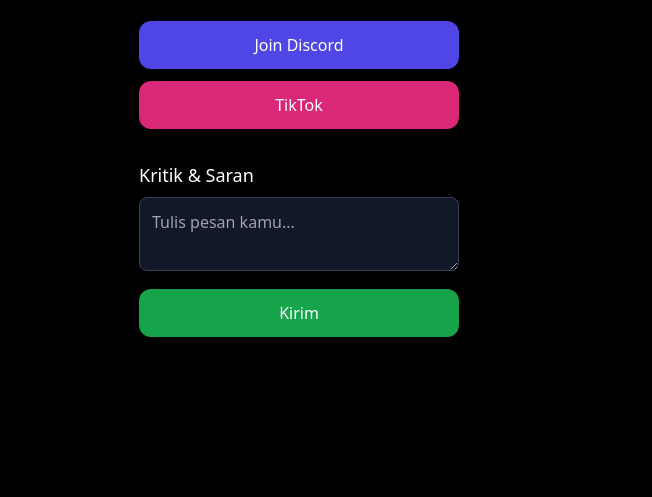
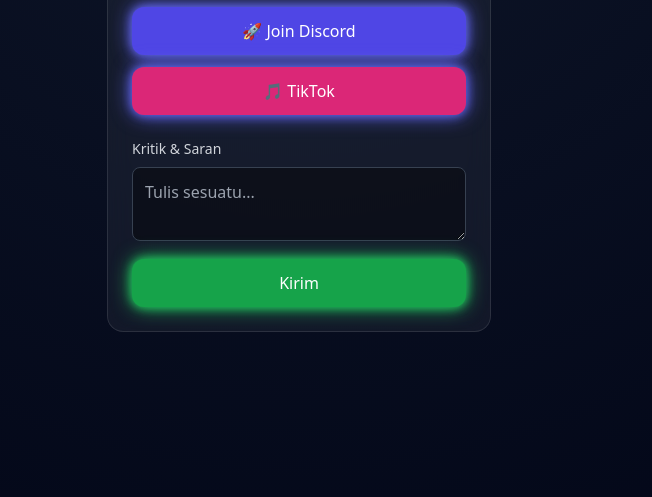
Before and after one commit to seannzs/seannzs.github.io, a plain HTML site: page index.html in a window 1280 px wide. Shown: the part 303-800 px from the top of the page, without its empty margins (341-993 px from the left). Drawn offline with nearby package versions, Linux system fonts and the light colour scheme.

Commit message:
Update index.html

```diff
--- a/index.html
+++ b/index.html
@@ -4,49 +4,83 @@
   <meta charset="UTF-8">
   <meta name="viewport" content="width=device-width, initial-scale=1.0">
   <title>Echo Lounge</title>
+
   <script src="https://cdn.tailwindcss.com"></script>
+
+  <style>
+    body {
+      background: radial-gradient(circle at top, #0f172a, #020617);
+    }
+
+    .glass {
+      background: rgba(255, 255, 255, 0.05);
+      backdrop-filter: blur(12px);
+      border: 1px solid rgba(255,255,255,0.1);
+    }
+
+    .neon {
+      box-shadow: 0 0 10px #6366f1, 0 0 20px #6366f1;
+    }
+
+    .neon-green {
+      box-shadow: 0 0 10px #22c55e, 0 0 20px #22c55e;
+    }
+
+    .fade-in {
+      animation: fade 1s ease forwards;
+      opacity: 0;
+    }
+
+    @keyframes fade {
+      to { opacity: 1; transform: translateY(0); }
+      from { opacity: 0; transform: translateY(20px); }
+    }
+  </style>
 </head>
-<body class="bg-black text-white font-sans">
 
-  <!-- Container -->
-  <div class="min-h-screen flex flex-col items-center justify-center px-4">
+<body class="text-white font-sans">
+
+  <div class="min-h-screen flex items-center justify-center px-4">
+
+    <!-- Card -->
+    <div class="glass rounded-2xl p-6 w-full max-w-sm text-center fade-in">
 
       <!-- Logo -->
-    <img src="logo.png" alt="Echo Lounge" class="w-28 mb-6">
+      <img src="logo.png" class="w-24 mx-auto mb-4">
 
       <!-- Title -->
-    <h1 class="text-3xl font-bold mb-2">Echo Lounge</h1>
-    <p class="text-gray-400 mb-6 text-center">Welcome to our Discord community</p>
+      <h1 class="text-3xl font-bold mb-1">Echo Lounge</h1>
+      <p class="text-gray-400 mb-6">Discord Community</p>
 
       <!-- Buttons -->
-    <div class="w-full max-w-xs space-y-3">
+      <div class="space-y-3">
 
-      <!-- Discord -->
         <a href="https://discord.gg/LINK_KAMU"
-         class="block w-full text-center bg-indigo-600 hover:bg-indigo-700 py-3 rounded-xl transition">
-         Join Discord
+          class="block py-3 rounded-xl bg-indigo-600 hover:bg-indigo-700 neon transition">
+          🚀 Join Discord
         </a>
 
-      <!-- TikTok -->
         <a href="https://tiktok.com/@username"
-         class="block w-full text-center bg-pink-600 hover:bg-pink-700 py-3 rounded-xl transition">
-         TikTok
+          class="block py-3 rounded-xl bg-pink-600 hover:bg-pink-700 neon transition">
+          🎵 TikTok
         </a>
 
       </div>
 
-    <!-- Kritik & Saran -->
-    <div class="w-full max-w-xs mt-8">
-      <h2 class="text-lg mb-2">Kritik & Saran</h2>
+      <!-- Kritik -->
+      <div class="mt-6 text-left">
+        <h2 class="mb-2 text-sm text-gray-300">Kritik & Saran</h2>
 
         <textarea id="pesan"
-        class="w-full p-3 rounded-lg bg-gray-900 border border-gray-700 focus:outline-none"
-        placeholder="Tulis pesan kamu..."></textarea>
+          class="w-full p-3 rounded-lg bg-black/40 border border-gray-700 focus:outline-none"
+          placeholder="Tulis sesuatu..."></textarea>
 
         <button onclick="kirimPesan()"
-        class="w-full mt-3 bg-green-600 hover:bg-green-700 py-3 rounded-xl transition">
+          class="w-full mt-3 py-3 rounded-xl bg-green-600 hover:bg-green-700 neon-green transition">
           Kirim
         </button>
+      </div>
+
     </div>
 
   </div>
@@ -56,29 +90,38 @@
       const pesan = document.getElementById("pesan").value;
 
       if (!pesan) {
-        alert("Isi pesan dulu!");
+        alert("Isi dulu pesan nya!");
         return;
       }
 
       const webhookURL = "WEBHOOK_KAMU_DISINI";
 
       const data = {
-        content: "📩 **Kritik & Saran Baru (Echo Lounge)**\n" + pesan
+        embeds: [
+          {
+            title: "📩 Kritik & Saran Baru",
+            description: pesan,
+            color: 5763719,
+            footer: {
+              text: "Echo Lounge"
+            },
+            timestamp: new Date()
+          }
+        ]
       };
 
       try {
         await fetch(webhookURL, {
           method: "POST",
-          headers: {
-            "Content-Type": "application/json"
-          },
+          headers: { "Content-Type": "application/json" },
           body: JSON.stringify(data)
         });
 
-        alert("Pesan berhasil dikirim!");
+        alert("Terkirim!");
         document.getElementById("pesan").value = "";
-      } catch (error) {
-        alert("Gagal kirim pesan!");
+
+      } catch {
+        alert("Gagal kirim!");
       }
     }
   </script>
```
Lines whose indentation alone changed are shown as unchanged.
